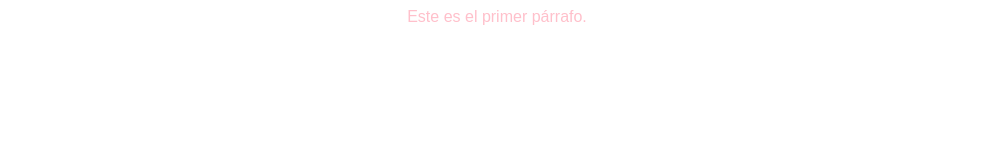
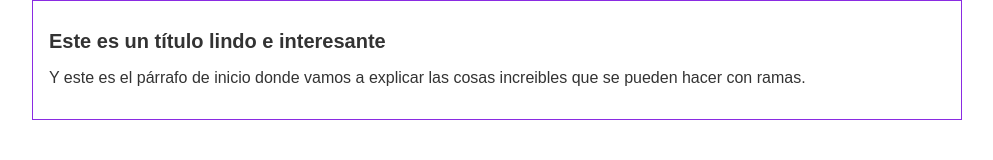
Before and after one commit to SamuelSamsMA/hyperblog, a plain HTML site: page index.html in a window 1280 px wide. Shown: the whole page, without its empty margins (143-1136 px from the left). Drawn offline with Linux system fonts and the light colour scheme.

Commit message:
commit al master en su version mas reciente

```diff
--- a/css/estilos.css
+++ b/css/estilos.css
@@ -1,5 +1,20 @@
 body {
-    color: pink;
+    color: #333;
     text-align: center;
     font-family: "Arial";
+    font-size: 16px;
+    margin: 0;
+    padding: 0;
 }
+
+#container {
+    width: 70%;
+    padding: 1em;
+    text-align: left;
+    border: 1px solid blueviolet;
+    margin: 0 auto;
+}
+
+#container h1 {
+    font-size: 20px;
+}
--- a/index.html
+++ b/index.html
@@ -5,6 +5,14 @@
     </head>
 
     <body>
-        <p>Este es el primer párrafo.</p>
+        <div id="container">
+            <div id="post">
+                <h1>Este es un título lindo e interesante</h1>
+
+                <p>Y este es el párrafo de inicio donde vamos
+                    a explicar las cosas increibles que se pueden
+                    hacer con ramas.</p>
+            </div>
+        </div>
     </body>
 </html>
```
